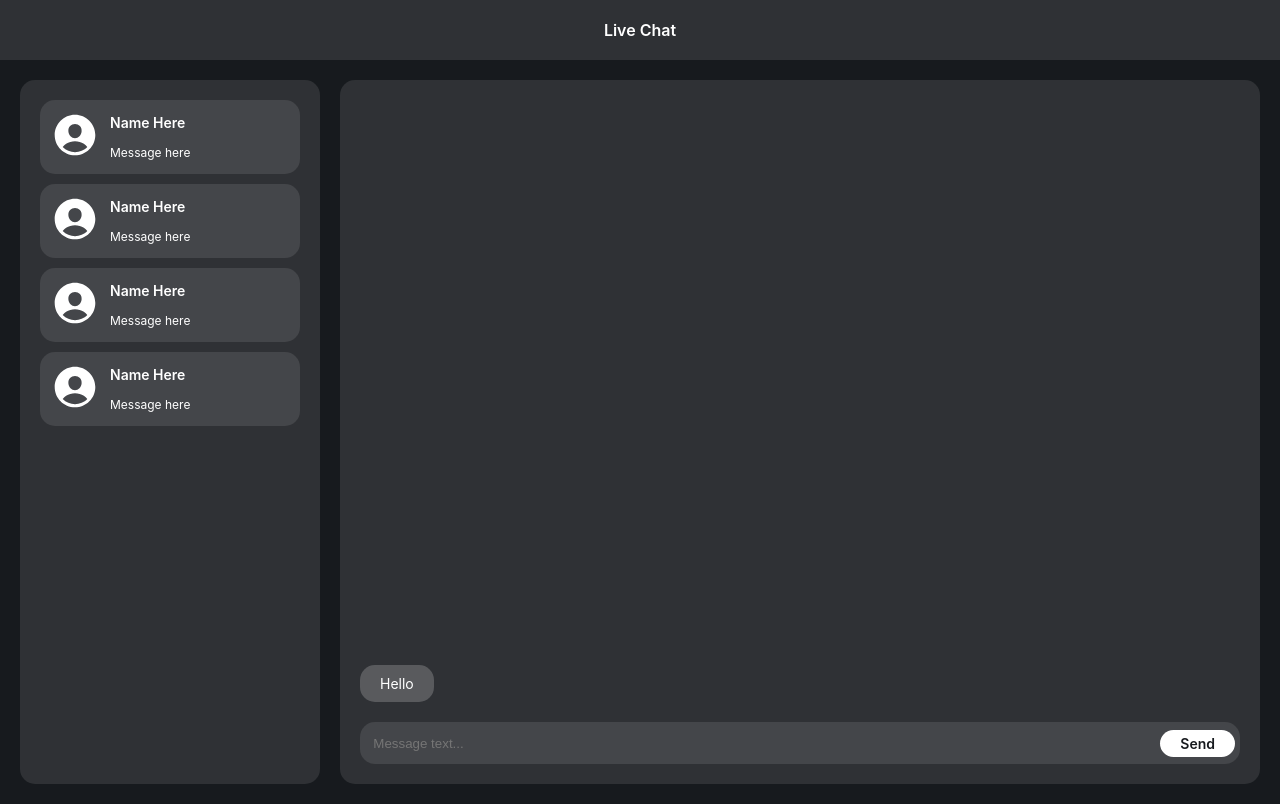
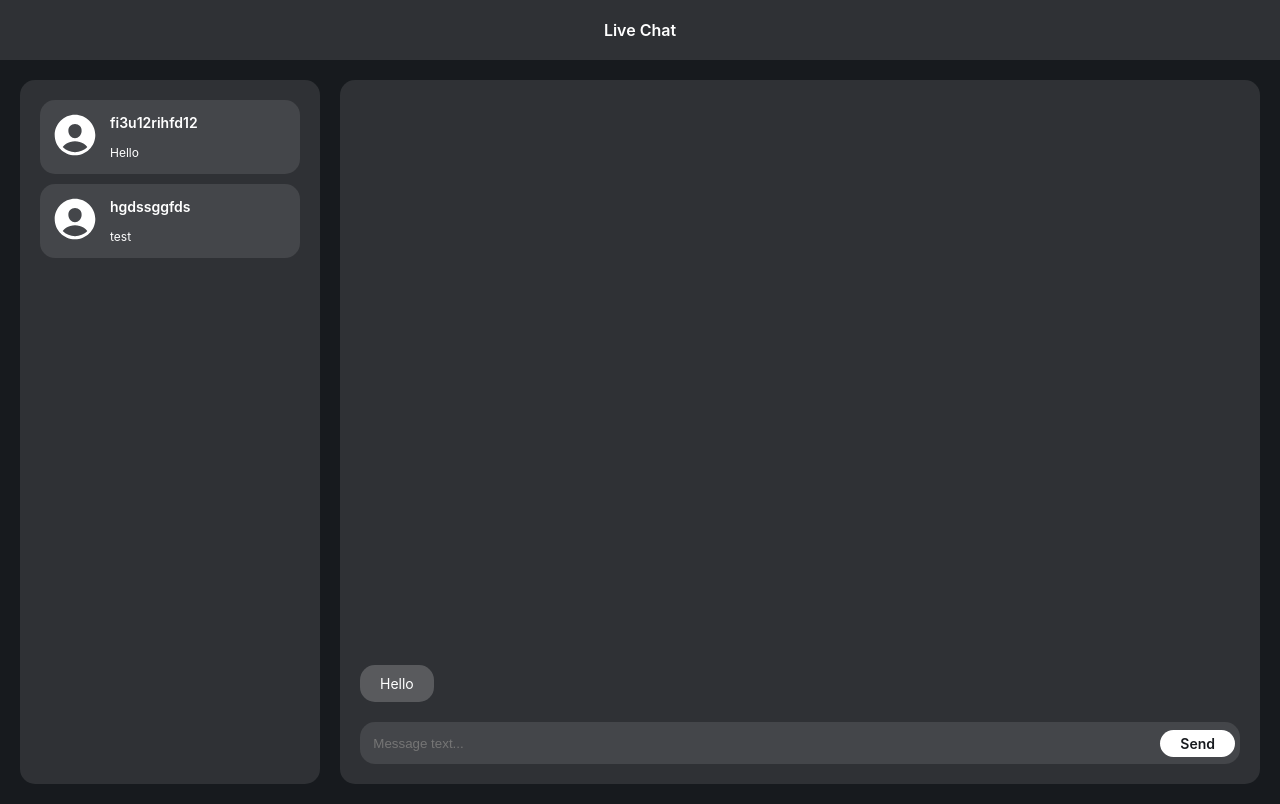
Before and after one commit to Ilyacnt/live-chat, a React (Vite) app in the folder frontend/: page / in a window 1280 px wide. Built offline with nearby package versions, Linux system fonts and the light colour scheme; no server answers.

Commit message:
Room selection

```diff
--- a/frontend/src/components/blocks/Header/Header.tsx
+++ b/frontend/src/components/blocks/Header/Header.tsx
@@ -1,9 +1,13 @@
+import { useAppSelector } from "../../../store/hooks";
 import styles from "./Header.module.css";
 
 const Header = () => {
+  const { userId } = useAppSelector((state) => state.user);
+
   return (
     <div className={styles.Header}>
       <span className={styles.Logo}>Live Chat</span>
+      {userId && <span className={styles.Logo}>{":" + userId}</span>}
     </div>
   );
 };
--- a/frontend/src/components/blocks/Rooms/Rooms.tsx
+++ b/frontend/src/components/blocks/Rooms/Rooms.tsx
@@ -1,13 +1,26 @@
+import { IUser } from "../../../store/chat/chatSlice";
+import { useAppSelector } from "../../../store/hooks";
 import RoomItem from "../../elements/RoomItem/RoomItem";
 import styles from "./Rooms.module.css";
 
 const Rooms = () => {
+  const usersRooms = useAppSelector((state) => state.chat.users);
+  const currentUserChat = useAppSelector((state) => state.chat.currentUserChat);
+
+  const isActiveUser = (user: IUser) => {
+    return currentUserChat.userId === user.userId;
+  };
+
   return (
     <div className={styles.Rooms}>
-      <RoomItem />
-      <RoomItem />
-      <RoomItem />
-      <RoomItem />
+      {usersRooms &&
+        usersRooms.map((room) => (
+          <RoomItem
+            key={room.userId}
+            user={room}
+            isActive={isActiveUser(room)}
+          />
+        ))}
     </div>
   );
 };
--- a/frontend/src/components/elements/RoomItem/RoomItem.tsx
+++ b/frontend/src/components/elements/RoomItem/RoomItem.tsx
@@ -2,22 +2,34 @@ import styles from "./RoomItem.module.css";
 import PersonCircleSVG from "../../../assets/person-circle.svg?react";
 import { InputHTMLAttributes } from "react";
 import cn from "classnames";
+import { useAppDispatch } from "../../../store/hooks";
+import { IUser, setCurrentUserChat } from "../../../store/chat/chatSlice";
 
 interface RoomItemProps extends InputHTMLAttributes<HTMLDivElement> {
+  user: IUser;
   isActive?: boolean;
 }
 
-const RoomItem: React.FC<RoomItemProps> = ({ isActive = false }) => {
+const RoomItem: React.FC<RoomItemProps> = ({ isActive = false, user }) => {
+  const dispatch = useAppDispatch();
+
+  const onRoomClickHandle = () => {
+    dispatch(setCurrentUserChat(user));
+  };
+
   return (
     <div
       className={cn(styles.RoomItem, { [styles.Active]: isActive })}
       tabIndex={1}
+      onClick={onRoomClickHandle}
     >
       <div className={styles.ImageIcon}>
         <PersonCircleSVG />
       </div>
-      <span className={styles.Name}>Name Here</span>
-      <span className={styles.Message}>Message here</span>
+      <span className={styles.Name}>{user.userId}</span>
+      <span className={styles.Message}>
+        {user.messages[0].text || "No messages yet"}
+      </span>
     </div>
   );
 };
--- a/frontend/src/store/chat/chatSlice.ts
+++ b/frontend/src/store/chat/chatSlice.ts
@@ -10,7 +10,7 @@ interface IUserMessage {
   receivers: IUserState["userId"][];
 }
 
-interface IUser extends IUserState {
+export interface IUser extends IUserState {
   messages: IUserMessage[];
 }
 
@@ -20,7 +20,30 @@ interface IChatState {
 }
 
 const initialState: IChatState = {
-  users: [],
+  users: [
+    {
+      userId: "fi3u12rihfd12",
+      messages: [
+        {
+          type: MessageTypes.MESSAGE_SEND,
+          text: "Hello",
+          timestamp: 121,
+          receivers: ["fi3u12rihfd12"],
+        },
+      ],
+    },
+    {
+      userId: "hgdssggfds",
+      messages: [
+        {
+          type: MessageTypes.MESSAGE_SEND,
+          text: "test",
+          timestamp: 121,
+          receivers: ["fi3u12rihfd12"],
+        },
+      ],
+    },
+  ],
   currentUserChat: {} as IUser,
 };
 
```
Also changed, not shown: 1 other file (tests, documents, lock files or other folders).
